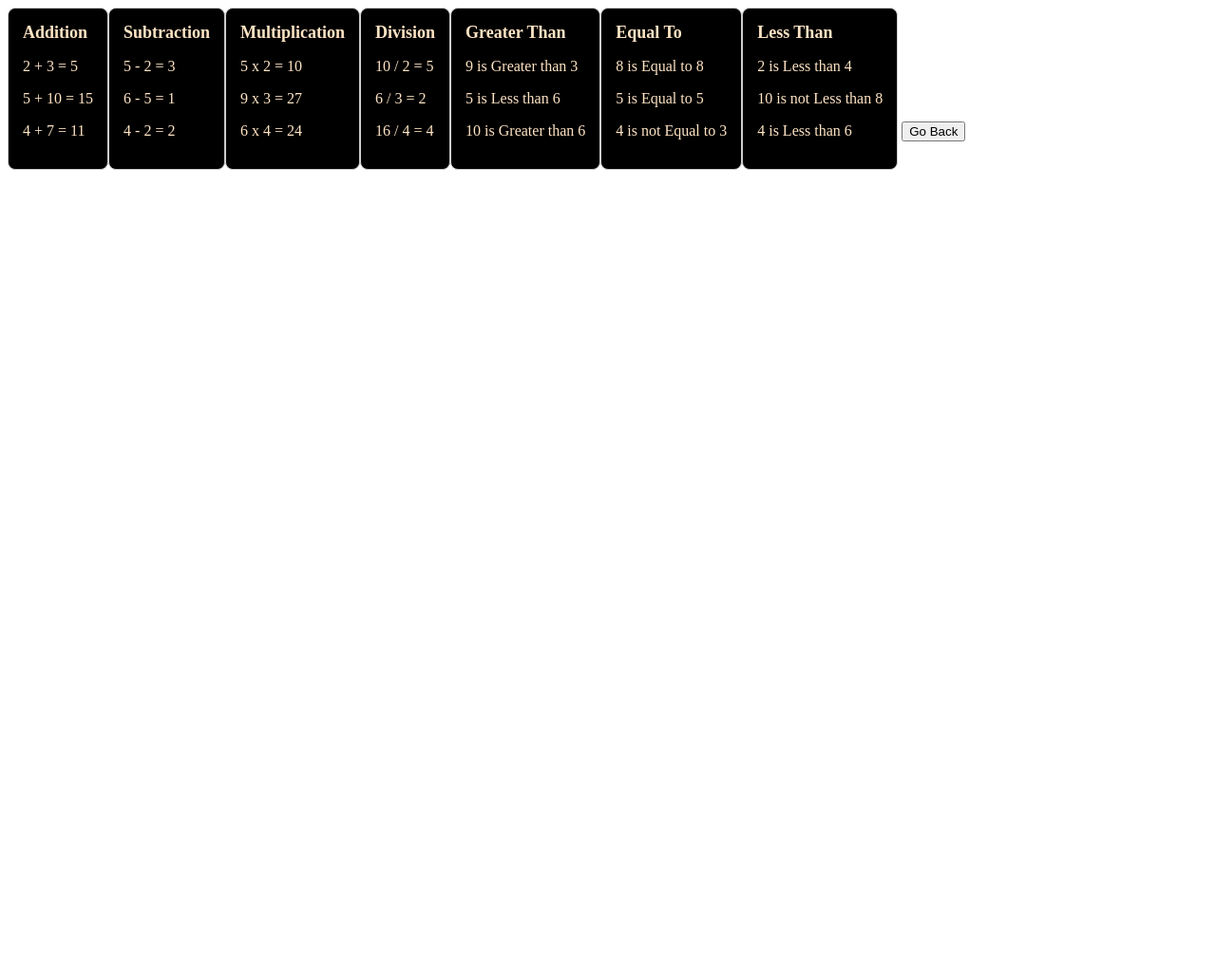
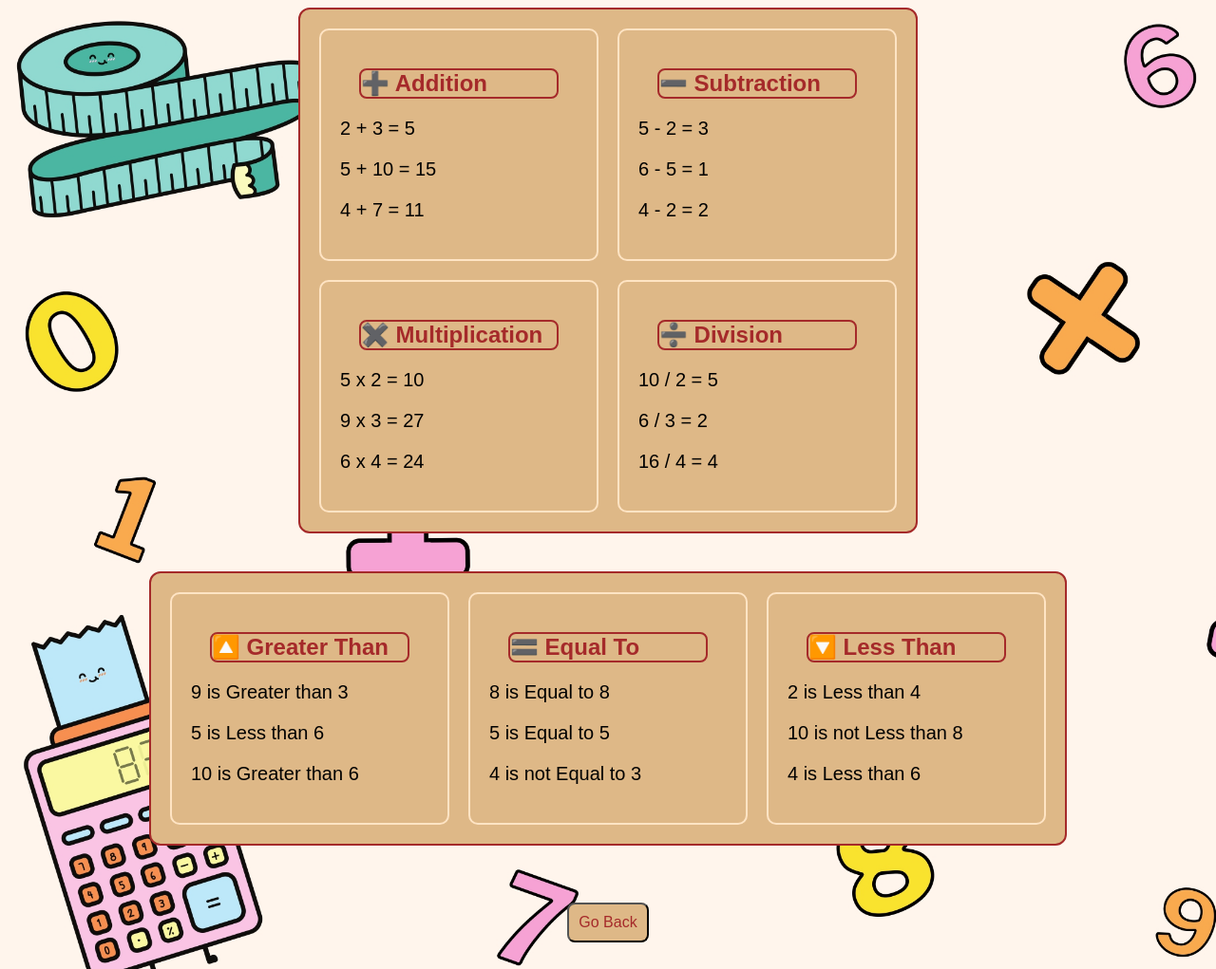
Before and after one commit to SaiZai-bot/AD-Task-1, a PHP site: page /quiz.php in a window 1280 px wide. Shown: the whole page at 95% size. Before the commit the page ends 179 px from the top, so only its background shows below. Run offline with PHP 8.4, Linux system fonts and the light colour scheme.

Commit message:
Add files via upload

```diff
--- /dev/null
+++ b/quiz.css
@@ -0,0 +1,87 @@
+body {
+    font-family: sans-serif;
+    display: flex;
+    flex-direction: column;
+    justify-content: center;
+    align-items: center;
+    background: url(mathbg.jpg);
+    font-size: 20px;
+    background-size: cover;
+}
+
+.group {
+    display: flex;
+    flex-wrap: wrap;
+    gap: 20px;
+    justify-content: center;
+    margin-bottom: 40px;
+}
+
+.group.operator {
+    display: grid;
+    grid-template-columns: repeat(2, 1fr);
+    border: 2px solid brown;
+    border-radius: 12px;
+    padding: 20px;
+    background-color: burlywood;
+    animation: fadeIn 0.6s ease-in-out;
+}
+
+.group.comparison {
+    border: 2px solid brown;
+    border-radius: 12px;
+    padding: 20px;
+    background-color: burlywood;
+    animation: fadeIn 0.6s ease-in-out;
+}
+
+.container {
+    background: burlywood;
+    padding: 20px;
+    border: 2px solid bisque;
+    border-radius: 10px;
+    width: 250px;
+
+}
+
+.title {
+    font-weight: bold;
+    background-color: burlywood;
+    border: 2px solid brown;
+    color: brown;
+    border-radius: 8px;
+    transition: background 0.3s ease;
+    font-size: 24px;
+    margin: 20px;
+
+}
+
+.p {
+    margin: 18px;
+    font-size: 25px;
+}
+
+button {
+    padding:10px;
+    background-color: burlywood;
+    color: brown;
+    border-radius: 8px;
+    cursor: pointer;
+    transition: background 0.3s ease;
+    font-size: 16px;
+    margin: 20px;
+}
+
+button:hover {
+    background-color: brown;
+    color: burlywood;
+}
+
+@keyframes fadeIn {
+    from  {
+        opacity: 0; transform: translateY(10px);
+    }
+    to {
+        opacity: 1; transform: translateY(0);
+    }
+}
--- a/quiz.php
+++ b/quiz.php
@@ -51,40 +51,44 @@ Looping -->
     <meta charset="UTF-8">
     <meta name="viewport" content="width=device-width, initial-scale=1.0">
     <title>Math Lesson</title>
-    <link rel="stylesheet" href="style.css">
+    <link rel="stylesheet" href="quiz.css">
 </head>
 <body>
     <?php
+        echo "<div class='group operator'>";
         echo "<div class='container'>";
-        echo "<div class='title'>Addition</div>";
+        echo "<div class='title'> ➕ Addition</div>";
         for($i = 0; $i < count($Addition); $i++){
             echo "<p>" . $Addition[$i][0] . " = " . $Addition[$i][1] . "</p>";
         }
         echo "</div>";
 
         echo "<div class='container'>";
-        echo "<div class='title'>Subtraction</div>";
+        echo "<div class='title'> ➖ Subtraction</div>";
         for($i = 0; $i < count($Subtraction); $i++){
             echo "<p>".$Subtraction[$i][0] . " = " . $Subtraction[$i][1] . "</p>";
         }
         echo "</div>";
 
         echo "<div class ='container'>";
-        echo "<div class  ='title'>Multiplication</div>";
+        echo "<div class  ='title'> ✖️ Multiplication</div>";
         for($i = 0; $i < count($Multiplication); $i++){
             echo "<p>".$Multiplication[$i][0] . " = " . $Multiplication[$i][1] . "</p>";
         }
         echo "</div>";
 
         echo "<div class ='container'>";
-        echo "<div class ='title'>Division</div>";
+        echo "<div class ='title'> ➗ Division</div>";
         for($i = 0; $i < count($Division); $i++){
             echo "<p>" . $Division[$i][0] . " = " . $Division[$i][1] . "</p>";
         }
         echo "</div>";
 
+        echo "</div>";
+
+        echo "<div class='group comparison'>";
         echo "<div class ='container'>";
-        echo "<div class ='title'>Greater Than</div>";
+        echo "<div class ='title'> 🔼 Greater Than</div>";
         for($i = 0; $i < count($Greaterthan); $i++){
             if($Greaterthan[$i][0] > $Greaterthan[$i][1]) {
                 echo "<p>". $Greaterthan[$i][0] . " is Greater than " . $Greaterthan[$i][1] . "</p>";
@@ -97,7 +101,7 @@ Looping -->
 
 
         echo "<div class='container'>";
-        echo "<div class ='title'>Equal To </div>";
+        echo "<div class ='title'> 🟰 Equal To </div>";
         for($i = 0; $i < count($Equalto); $i++){
             if($Equalto[$i][0] == $Equalto[$i][1]) {
                 echo "<p>" . $Equalto[$i][0] . " is Equal to " . $Equalto[$i][1] . "</p>";
@@ -110,7 +114,7 @@ Looping -->
 
 
         echo "<div class='container'>";
-        echo "<div class = 'title'>Less Than</div>";
+        echo "<div class = 'title'> 🔽 Less Than</div>";
         for($i = 0; $i < count($Lessthan); $i++){
             if($Lessthan[$i][0] < $Lessthan[$i][1]) {
                 echo "<p>".$Lessthan[$i][0] . " is Less than " . $Lessthan[$i][1] . "</p>";
@@ -122,6 +126,7 @@ Looping -->
 
         echo "</div>";
 
+        echo "</div>";
     ?>
     <a href="index.php">
         <button>Go Back</button>
--- a/style.css
+++ b/style.css
@@ -1,19 +1,69 @@
+body {
+    font-family: sans-serif;
+    display: flex;
+    height: 100vh;
+    flex-direction: column;
+    justify-content: center;
+    align-items: center;
+    background: url(mathbg.jpg);
+    background-size: cover;
+    font-size: 20px;
+
+}
+
 .container {
-    border: 1px solid #ccc;
+    border: 1px solid brown;
     border-radius: 8px;
     padding: 15px;
     margin-bottom: 20px;
-    width: fit-content;
-    background-color: black;
-    color: bisque;
+    width: 80%;
+    max-width: 600px;
+    background-color: burlywood;
+    box-shadow: 16px;
+    color: brown;
     display: inline-block;
+    animation: fadeIn 0.6s ease-in-out;
+
+
 }
 
 .title {
     font-weight: bold;
+    font-size: 24px;
+    margin: 10px;
+}
+
+.p {
+    margin: 18px;
     font-size: 18px;
 }
 
-.p {
-    margin: 5px;
+.button-container {
+    text-align: center;
 }
+
+button {
+    padding: 10px;
+    background-color: burlywood;
+    color: brown;
+    border-radius: 8px;
+    cursor: pointer;
+    transition: background 0.3s ease;
+    font-size: 16px;
+    margin: 20px;
+}
+
+button:hover {
+    background-color: brown;
+    color: burlywood;
+}
+
+
+@keyframes fadeIn {
+    from {
+        opacity: 0; transform: translateY(10px);
+    }
+    to {
+        opacity: 1; transform: translateY(0);
+    }
+}
```
Also changed, not shown: index.php (+11 -5 lines), mathbg.jpg (added).
